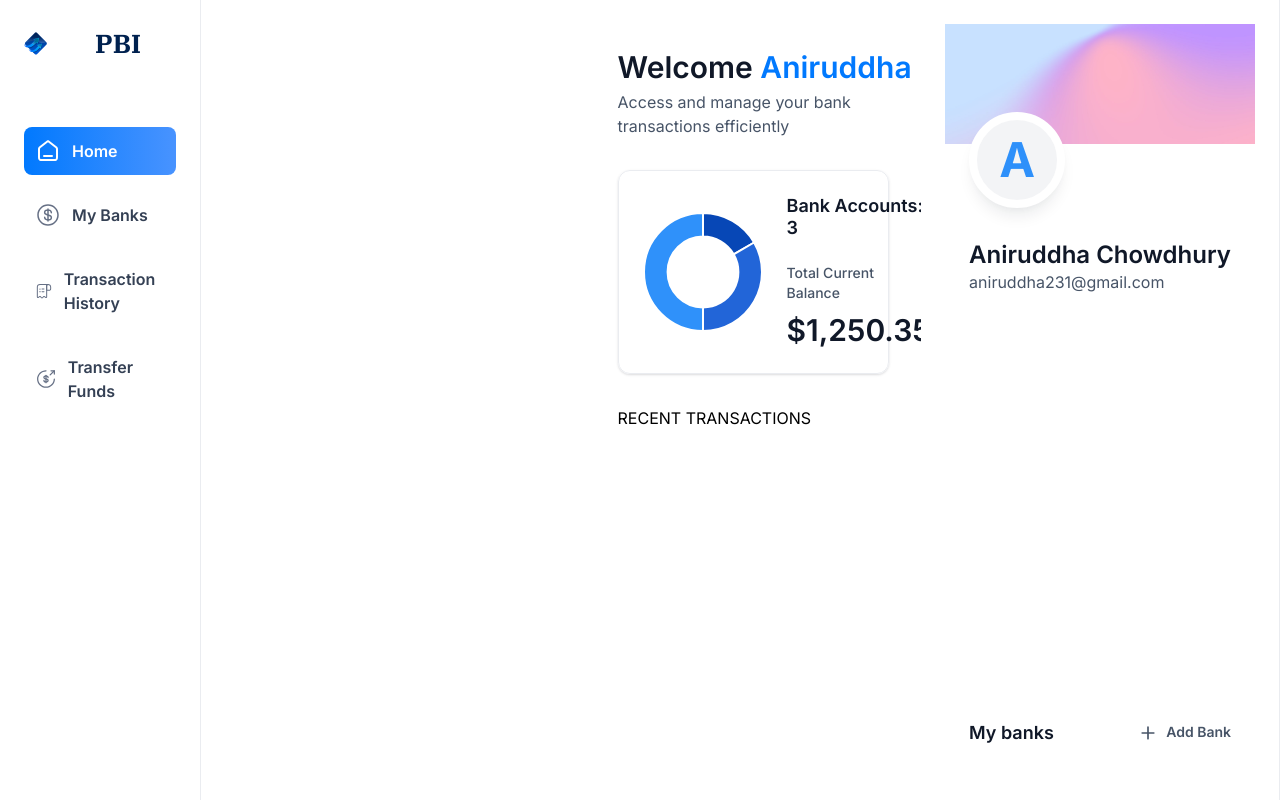
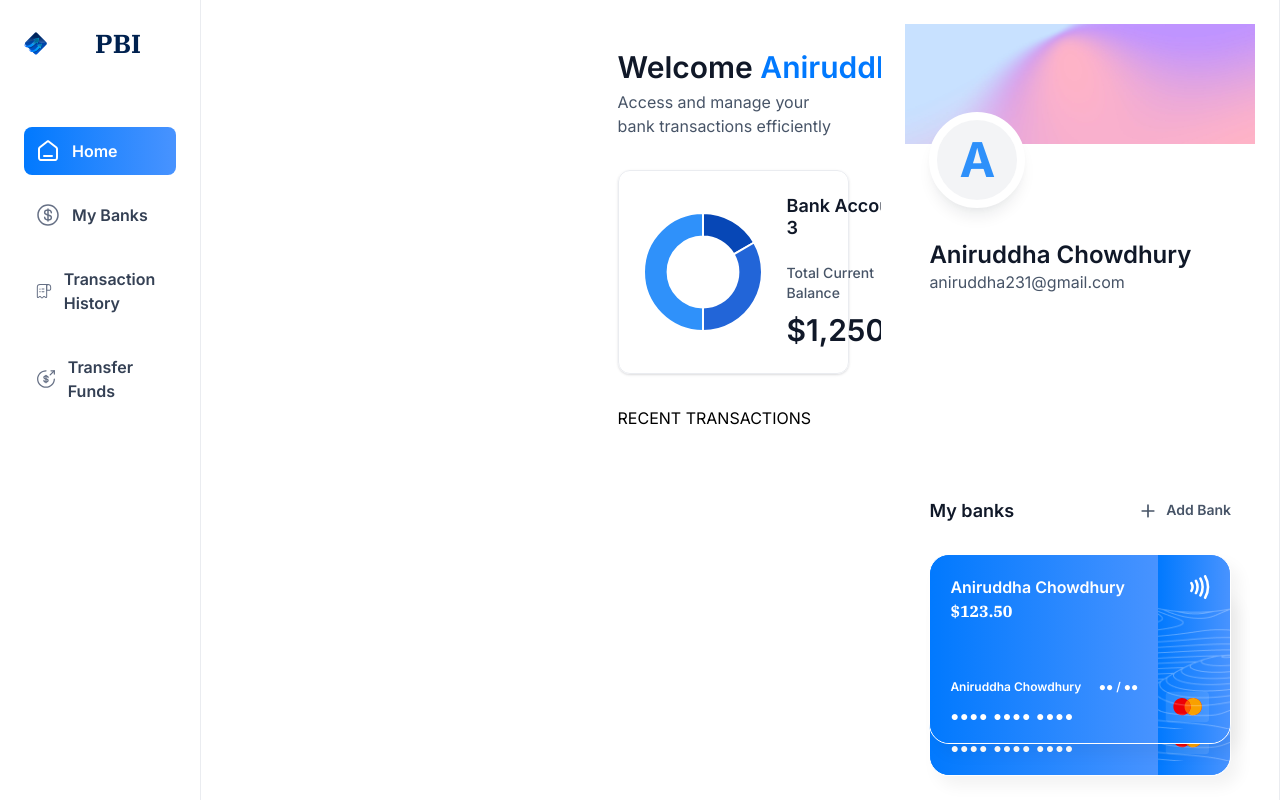
Before and after one commit to c7gnas/banking-app, a Next.js app: page / in a window 1280 px wide. Built offline with nearby package versions, Linux system fonts and the light colour scheme.

Commit message:
BANKCARD  UI COMPLETED

```diff
--- a/app/(root)/page.tsx
+++ b/app/(root)/page.tsx
@@ -28,7 +28,7 @@
         </header>
         RECENT TRANSACTIONS
       </div>
-      <RightSidebar user={loggedIn} transactions={[]} banks={[]} />
+      <RightSidebar user={loggedIn} transactions={[]} banks={[{currentBalance: 123.50}, {}]} />
     </section>
   );
 };
--- /dev/null
+++ b/components/ui/BankCard.tsx
@@ -0,0 +1,56 @@
+import { formatAmount } from "@/lib/utils";
+import Image from "next/image";
+import Link from "next/link";
+import React from "react";
+
+const BankCard = ({
+  account,
+  userName,
+  showBalance = true,
+}: CreditCardProps) => {
+  return (
+    <div className="flex flex-col">
+      <Link href="/" className="bank-card">
+        <div className="bank-card_content">
+          <div>
+            <h1 className="text-16 font-semibold text-white">
+              {account.name || userName}
+            </h1>
+            <p className="font-ibm-plex-serif font-black text-white">
+              {formatAmount(account.currentBalance)}
+            </p>
+          </div>
+          <article className="flex flex-col gap-2">
+            <div className=" flex justify-between">
+              <h1 className=" text-12 font-semibold text-white">{userName}</h1>
+              <h2 className=" text-12 font-semibold text-white">●● / ●●</h2>
+            </div>
+            <p className="text-14 font-semibold tracking-[1.1px] text-white">
+              ●●●● ●●●● ●●●● <span className="text-16">{account.mask}</span>
+            </p>
+          </article>
+        </div>
+        <div className="bank-card_icon">
+          <Image src="/icons/Paypass.svg" width={20} height={24} alt="pay" />
+          <Image
+            src="/icons/mastercard.svg"
+            width={45}
+            height={32}
+            alt="mastercard"
+            className="ml-5"
+          />
+        </div>
+        <Image
+          src="/icons/lines.png"
+          width={316}
+          height={190}
+          alt="lines"
+          className="absolute top-0 left-0"
+        />
+      </Link>
+      {/* COPY */}
+    </div>
+  );
+};
+
+export default BankCard;
--- a/components/ui/RightSidebar.tsx
+++ b/components/ui/RightSidebar.tsx
@@ -1,6 +1,7 @@
 import Image from "next/image";
 import Link from "next/link";
 import React from "react";
+import BankCard from "./BankCard";
 
 const RightSidebar = ({ user, transactions, banks }: RightSidebarProps) => {
   return (
@@ -31,10 +32,22 @@
         </div>
         {banks?.length > 0 && (
           <div className="relative flex flex-1 flex-col items-center justify-center gap-5">
-            <div className="relative z-10">Bank Card 1</div>
+            <div className="relative z-10">
+                <BankCard
+                    key={banks[0].$id}
+                    account={banks[0]}
+                    userName={`${user.firstName} ${user.lastName}`}
+                    showBalance={false}
+                />
+            </div>
             {banks[1] && (
               <div className="absolute right-0 top-8 z-0 we-[90]%">
-                Bank Card 2
+                <BankCard
+                    key={banks[1].$id}
+                    account={banks[1]}
+                    userName={`${user.firstName} ${user.lastName}`}
+                    showBalance={false}
+                />
               </div>
             )}
           </div>
```
